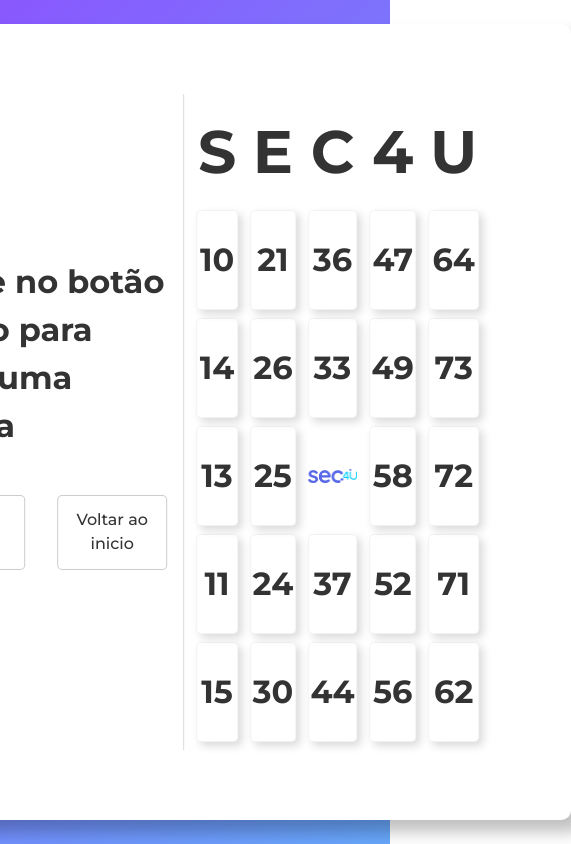
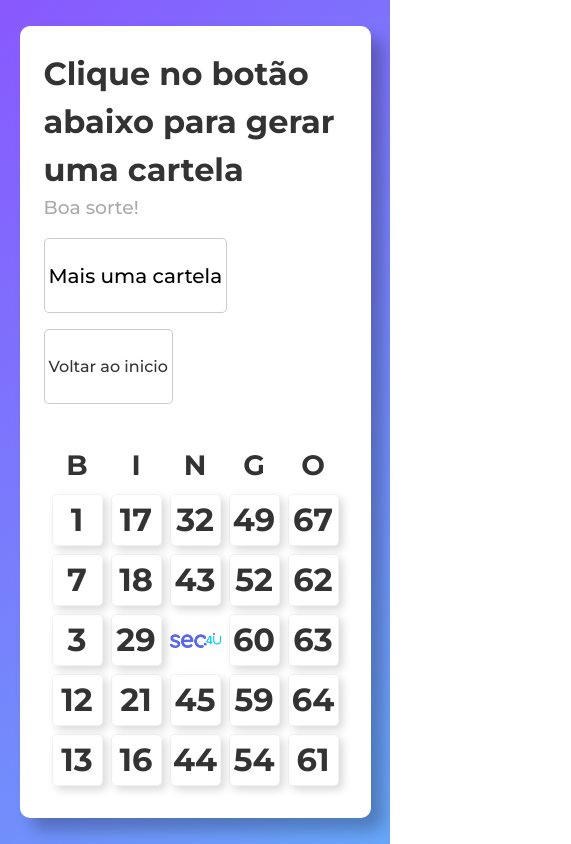
Before and after one commit to rr0gerio/bingo-online, a plain HTML site: page src/pages/cartela.html in a window 390 px wide. Both pictures are taken after a click on the button "Jogar!". Shown: the whole page, 571 px wide, since content can reach past the window. Drawn offline with Linux system fonts and the light colour scheme.

Commit message:
pages: partida em jogo.html e páginas antigas sobre BingoLogica
Adiciona a partida (Bingo, 1 a 4 cartelas, nova partida), reescreve a
cartela e o sorteador, torna os links locais e corrige o layout-base.
tests/paginas.test.js acusa scripts inválidos e links quebrados.

Co-Authored-By: Claude Opus 5.5 <noreply@anthropic.com>

```diff
--- a/src/css/master.css
+++ b/src/css/master.css
@@ -30,28 +30,34 @@ body.home{
 }
 .container{
     margin: auto;
-    position: relative;
     min-height:100vh;
     width: 90%;
+    padding: 24px 0;
+    display: flex;
+    align-items: center;
+    justify-content: center;
 }
 
 #cartela{
-    width: fit-content;
+    width: 100%;
+    max-width: 540px;
     margin: auto;
 }
 table{
+    width: 100%;
+    table-layout: fixed;
     border-collapse: separate;
-    border-spacing: 12px 8px;
+    border-spacing: 8px;
+}
+#cartela table + table{
+    margin-top: 24px;
 }
 th{
-    font-size: 60px;
-    width: 100px;
-    height: 100px;
+    font-size: clamp(1.75rem, 6vw, 3rem);
 }
 td {
     border: 1px solid rgba(0, 0, 0, 0.05);
-    width: 100px;
-    height: 100px;
+    height: clamp(52px, 12vw, 84px);
     text-align: center;
     border-radius: 5px;
     margin:30px;
@@ -83,22 +89,19 @@ td.marked, td.sorteado{
 
 
 .main-card{
-    position: absolute;
-    top: 50%;
-    left: 50%;
-    transform: translate(-50%, -50%);
-    width: fit-content;
-    max-width: 1500px;
+    width: 100%;
+    max-width: 1200px;
     border-radius: 10px;
-    padding: 70px 80px;
+    padding: clamp(24px, 5vw, 64px);
     box-shadow: 12px 12px 16px 0 rgba(0, 0, 0, 0.25);
     background-color: rgba(255, 255, 255);
     display: grid;
-    grid-template-columns: 48% 52%;
+    grid-template-columns: minmax(0, 1fr) minmax(0, 1fr);
+    gap: 32px;
 }
 .card-right{
     border-left: 1px solid rgba(0, 0, 0, 0.15);
-
+    padding-left: 32px;
 }
 .card-left{
     /* border-right: 1px solid rgba(0, 0, 0, 0.15); */
@@ -126,10 +129,9 @@ td.marked, td.sorteado{
 }
 .jogador-posit-menu{
     display: flex;
-    justify-content: space-around;
-}
-.jogador-posit-menu > li{
-    margin: 1em;
+    flex-wrap: wrap;
+    gap: 16px;
+    margin-top: 16px;
 }
 .jogador-posit-menu > li > a{
     display: table-cell;
@@ -145,7 +147,7 @@ td.marked, td.sorteado{
 }
 .card-right-sorteador{
     max-height: 620px;
-    overflow-y: scroll;
+    overflow-y: auto;
     overflow-anchor: none;
 }
 td.sorteado{
@@ -158,3 +160,36 @@ td.sorteado{
     background-repeat: no-repeat;
     background-position: center;
 }
+
+td button{
+    width: 100%;
+    height: 100%;
+    border-radius: 5px;
+    background: none;
+    color: inherit;
+    font-size: 2rem;
+    font-weight: 700;
+    cursor: pointer;
+}
+.menu-button:disabled{
+    opacity: 0.45;
+    cursor: not-allowed;
+    box-shadow: none;
+}
+
+@media (max-width: 800px){
+    .main-card{
+        grid-template-columns: minmax(0, 1fr);
+    }
+    .card-left{
+        padding-right: 0;
+    }
+    .card-right{
+        border-left: none;
+        padding-left: 0;
+    }
+    .card-right-sorteador{
+        max-height: none;
+        overflow-y: visible;
+    }
+}
--- a/src/js/gerarCartela.js
+++ b/src/js/gerarCartela.js
@@ -1,51 +1,55 @@
-function gerarCartela(){
-    // document.getElementById("menu-cartela").style = "display:none";
-    // document.getElementById("instrucoes").style = "display:block";
-    var tableSpace = document.getElementById("cartela");
-    tableSpace.innerHTML = "";
-    var table = document.createElement('table');
-    var tr;
-    var td;
-    var num;
-    var numArr = [];
-    tr = document.createElement('tr');
-    tr.innerHTML= '<th> S </th><th> E </th><th> C </th><th> 4 </th><th> U </th>';
-    table.appendChild(tr);
-    for ( let i = 0; i < 5; i++){
-        tr = document.createElement('tr');
-        for ( let j = 0; j < 5; j++){
-            num = gerarNumeroAleatorio(75);
-            posicao = verificaPosicao(numArr.length)
-            min = ((posicao-1)*15)+1;
-            max = posicao*15;
-            if(numArr.indexOf(num) > -1 || num == 0 || num < min || num > max ){
-                j--;
-            }
-            else{
-                numArr.push(num);
-                td = document.createElement('td');
-                if(numArr.length != 13){
-                    td.addEventListener("click",function(){
-                        this.classList.add("marked");
-                    });
-                }
-                if(numArr.length == 13){
-                    td.classList.add("central");
-                }
-                else{
-                    td.innerHTML += "<h1> "+ num + "</h1>";
-                }
-                tr.appendChild(td);
-            }
+// Página do participante (cartela.html). As cartelas vêm de logica.js; a
+// conferência do Bingo é feita pelas pessoas, pois o sorteio é em outra página.
 
-        }
-        table.appendChild(tr);
+(function () {
+  'use strict';
+
+  const LETRAS = ['B', 'I', 'N', 'G', 'O'];
+  const MAX_CARTELAS = 4;
+
+  const elCartelas = document.getElementById('cartela');
+  const btGerar = document.getElementById('gerar');
+
+  function criarElemento(tag, propriedades = {}) {
+    return Object.assign(document.createElement(tag), propriedades);
+  }
+
+  function criarCasa(numero) {
+    const td = criarElemento('td');
+    if (numero === null) {
+      td.className = 'central';
+      td.setAttribute('aria-label', 'Centro livre');
+      return td;
     }
-    tableSpace.appendChild(table);
+    const botao = criarElemento('button', { type: 'button', textContent: numero });
+    botao.setAttribute('aria-pressed', 'false');
+    botao.addEventListener('click', () => {
+      const marcado = td.classList.toggle('marked');
+      botao.setAttribute('aria-pressed', String(marcado));
+    });
+    td.append(botao);
+    return td;
+  }
 
-    document.getElementById("gerar").setAttribute("disabled","disabled");
-    console.log(numArr);
-}
-function verificaVencedor(){
+  function criarTabela(numeros) {
+    const tabela = criarElemento('table');
+    const cabecalho = criarElemento('tr');
+    cabecalho.append(...LETRAS.map((letra) => criarElemento('th', { textContent: letra, scope: 'col' })));
+    tabela.append(cabecalho);
+    numeros.forEach((linha) => {
+      const tr = criarElemento('tr');
+      tr.append(...linha.map(criarCasa));
+      tabela.append(tr);
+    });
+    return tabela;
+  }
 
-}
+  function gerarCartela() {
+    if (elCartelas.children.length >= MAX_CARTELAS) return;
+    elCartelas.append(criarTabela(BingoLogica.criarCartela()));
+    btGerar.value = 'Mais uma cartela';
+    btGerar.disabled = elCartelas.children.length >= MAX_CARTELAS;
+  }
+
+  btGerar.addEventListener('click', gerarCartela);
+})();
--- a/src/js/main.js
+++ b/src/js/main.js
@@ -21,12 +21,3 @@ document.onkeydown = function(e) {
         return false;
     }
 }
-function verificaPosicao(arrayPosition){
-    //trata a posicao
-    arrayPosition = (arrayPosition + 1);
-    //retorna posicao em funcao do resto
-    return ((arrayPosition * 8) % 10)/-2 + 5;
-}
-function gerarNumeroAleatorio(range){
-    return Math.floor(range*Math.random());
-}
--- a/src/pages/cartela.html
+++ b/src/pages/cartela.html
@@ -19,8 +19,6 @@
     <link rel="icon" href="../images/favico.jpg" sizes="16x16" />
 
     <title>CARTELA | bingo online</title>
-    <script src="../js/main.js"></script>
-    <script src="../js/gerarCartela.js"></script>
 </head>
 <body>
     <div class="container">
@@ -34,10 +32,10 @@
                         <ul class="jogador-posit-menu">
                             <li>
 
-                                <input type="button" id="gerar" onclick="gerarCartela()" value="Jogar!" class="menu-button">
+                                <input type="button" id="gerar" value="Jogar!" class="menu-button">
                             </li>
                         <li>
-                            <a href="https://rr0gerio.github.io/bingo-online" class="menu-button">Voltar ao inicio</a>
+                            <a href="../../index.html" class="menu-button">Voltar ao inicio</a>
                         </li>
                         </ul>
                     </form>
@@ -66,11 +64,14 @@
                     </section>
                 </div>
             </div>
-            <div class="division card-right">
+            <div class="division card-right card-right-sorteador">
                 <div id="cartela"></div>
             </div>
 
         </div>
     </div>
+    <script src="../js/main.js"></script>
+    <script src="../js/logica.js"></script>
+    <script src="../js/gerarCartela.js"></script>
 </body>
 </html>
```
Also changed, not shown: index.html (+1 -0 lines), src/js/jogo.js (added, +143 -0 lines), src/js/sorteador.js (+34 -38 lines), src/pages/jogo.html (added, +71 -0 lines), src/pages/sorteador.html (+11 -4 lines), tests/paginas.test.js (added, +39 -0 lines).
